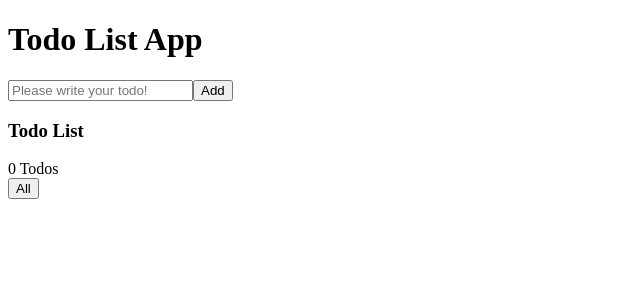
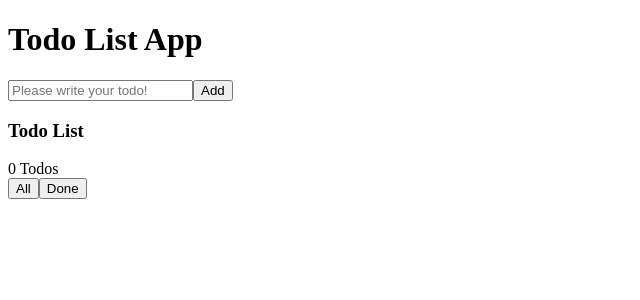
Before and after one commit to lazatdev/todo-list-app, a React (Vite) app: page / in a window 1280 px wide. Shown: the top 300 px of the page, without its empty margins (0-640 px from the left). Built offline with nearby package versions, Linux system fonts and the light colour scheme.

Commit message:
Btn => Display all done todos

```diff
--- a/src/components/Button.jsx
+++ b/src/components/Button.jsx
@@ -12,6 +12,7 @@ let Button = ({backgroundColor, fontColor, content, setIsAll}) =>
         switch(content)
         {
             case 'All': return (<button style={btnStyle} onClick={() => setIsAll(true)}>{content}</button>);
+            case 'Done': return (<button style={btnStyle} onClick={() => setIsAll(false)}>{content}</button>);
             default: return (<button style={btnStyle}>{content}</button>);
         }
     }
--- a/src/components/TodoItems.jsx
+++ b/src/components/TodoItems.jsx
@@ -5,6 +5,7 @@ import Button from './Button';
 let TodoItems = ({todos, getNumberOfTodos}) =>
 {
     let [isAll, setIsAll] = useState(false);
+    let allDoneTodos = todos.filter((todo) => todo.completed === true);
 
     return (
         <>
@@ -14,12 +15,15 @@ let TodoItems = ({todos, getNumberOfTodos}) =>
             </div>
             <div className="display-todos">
                 <Button content={'All'} setIsAll={setIsAll}/>
+                <Button content={'Done'} setIsAll={setIsAll}/>
             </div>
             <ul className="todo-items">
                 {
                     isAll ? todos.map((todo, index) => {
                         return <SingleTodo key={index} todo={todo}/>
-                    }) : ''
+                    }) : allDoneTodos.map((todo, index) => {
+                        return <SingleTodo key={index} todo={todo}/>
+                    })
                 }
             </ul>
         </>
```
